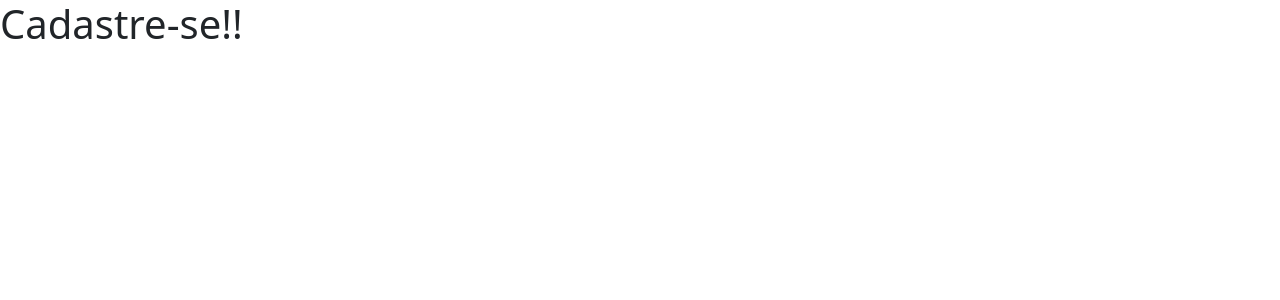
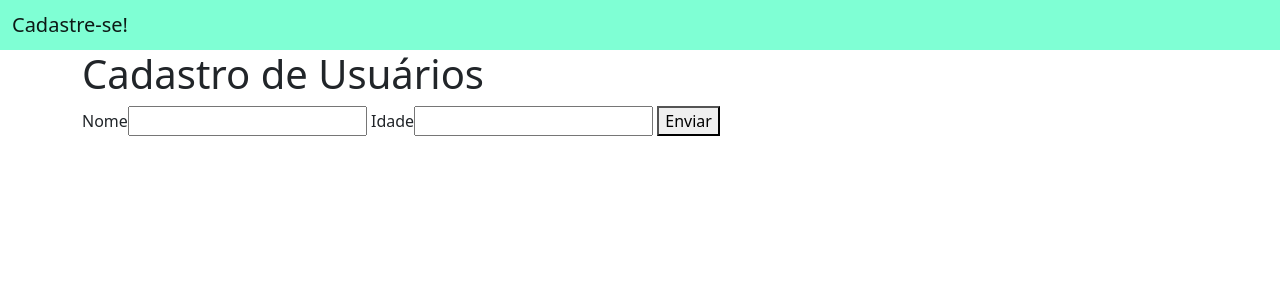
Before and after one commit to Brunasantitos/Cadastros-de-ususarios, a Django app: page / in a window 1280 px wide. Shown: the top 300 px of the page. Run offline with Django 4.2, Linux system fonts and the light colour scheme.

Commit message:
estelizando a página

```diff
--- a/cadastros_usuarios/app_cadastros_usuarios/templates/usuarios/home.html
+++ b/cadastros_usuarios/app_cadastros_usuarios/templates/usuarios/home.html
@@ -11,7 +11,22 @@
     <title>Cadastro</title>
   </head>
   <body>
-    <h1>Cadastre-se!!</h1>
+
+    <!-- As a heading -->
+    <nav style="background-color: aquamarine !important;" class="navbar navbar-light bg-light">
+        <div class="container-fluid">
+        <span class="navbar-brand mb-0 h1">Cadastre-se!</span>
+        </div>
+    </nav>
+    <div class="container">
+        <h1>Cadastro de Usuários</h1>
+        Nome<input type="text">
+        Idade<input type="text">
+        <button>Enviar</button>
+
+
+    </div>
+
 
     <!-- Optional JavaScript; choose one of the two! -->
 
```
Also changed, not shown: cadastros_usuarios/db.sqlite3 (added).
